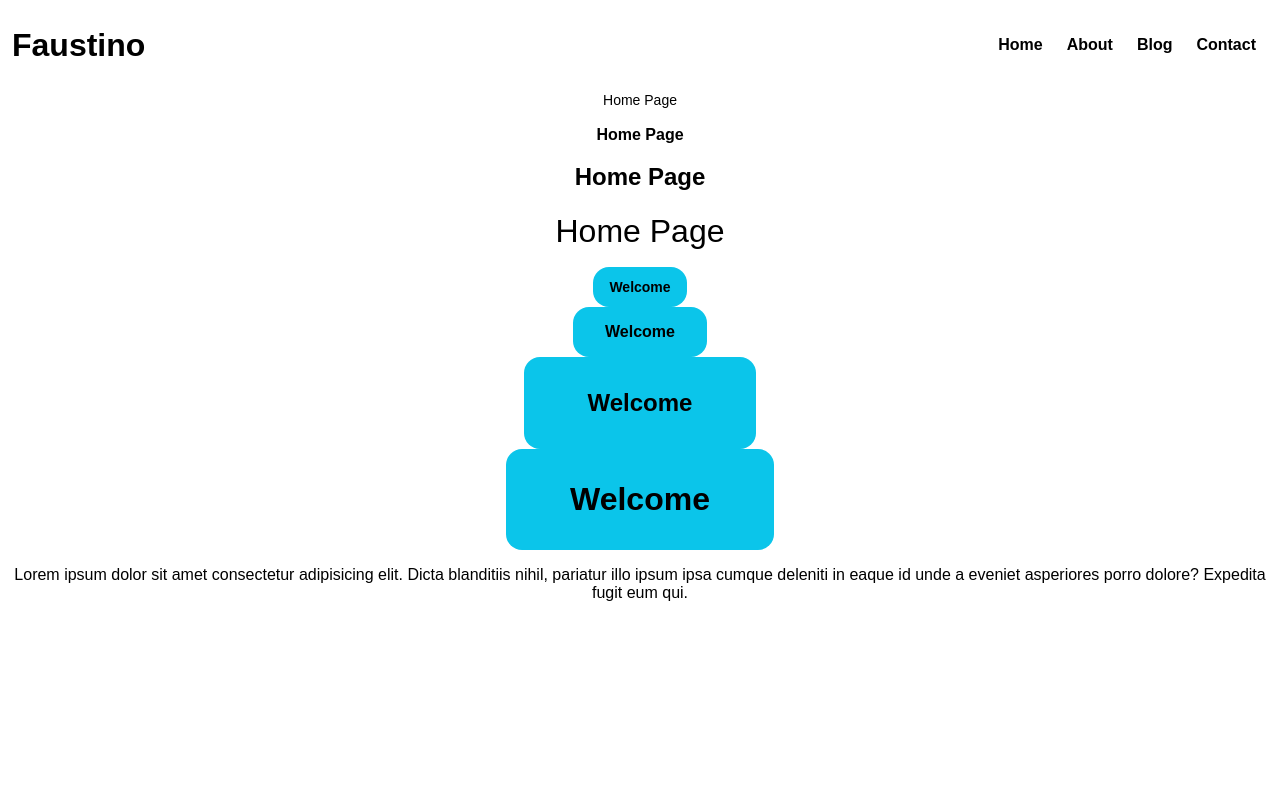
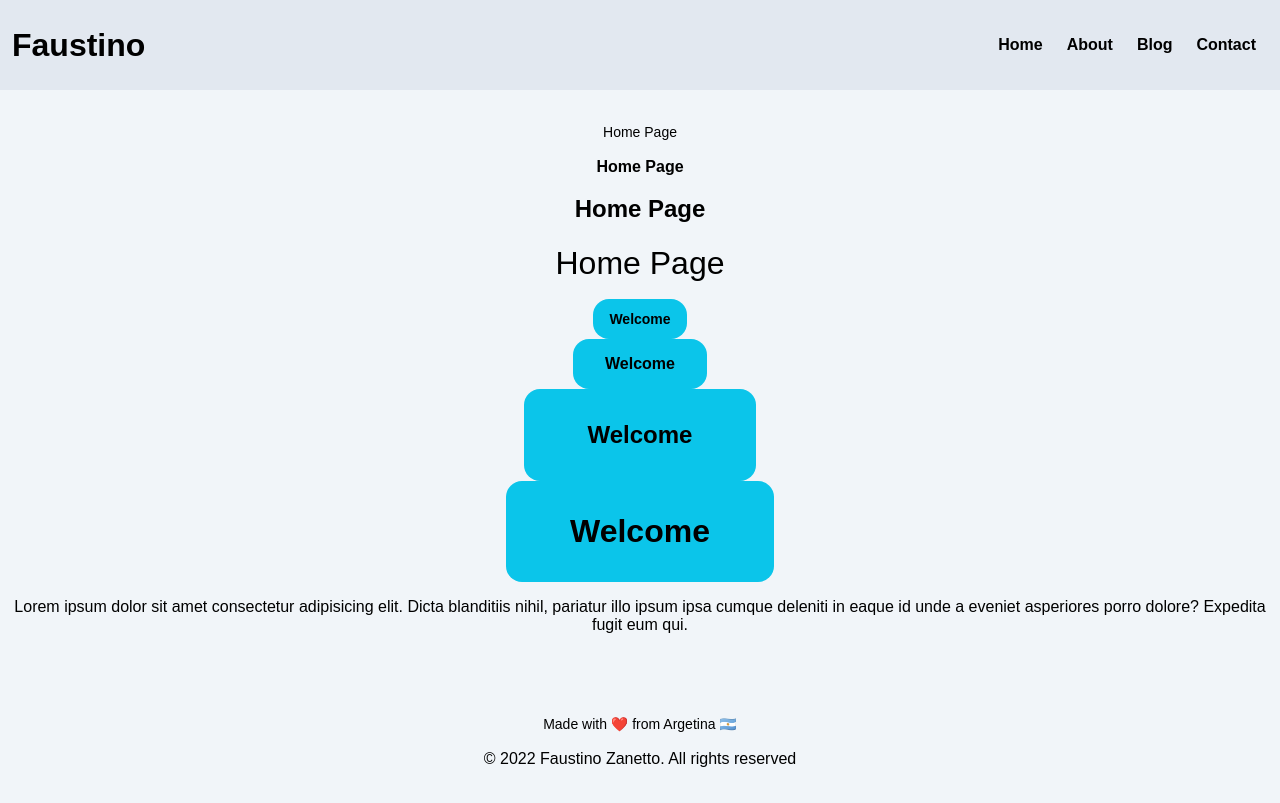
Before and after one commit to faustinozanetto/portfolio, a Next.js app: page / in a window 1280 px wide. Built offline with nearby package versions, Linux system fonts and the light colour scheme; a web font is replaced by a local one.

Commit message:
Continued on working on layout and footer

```diff
--- a/src/components/layouts/base/base-layout.styles.ts
+++ b/src/components/layouts/base/base-layout.styles.ts
@@ -4,14 +4,16 @@ const LayoutContainer = styled.main`
   display: flex;
   flex-direction: column;
   overflow: hidden;
-  align-items: center;
-  justify-content: center;
+  min-height: 100vh;
+  background-color: ${(props) => props.theme.colors.background[100]};
 `;
 
 export const LayoutContent = styled.section`
   display: flex;
   flex-direction: column;
   align-items: center;
+  margin-top: ${(props) => props.theme.spacing.xl};
+  margin-bottom: ${(props) => props.theme.spacing.xl};
 `;
 
 export default LayoutContainer;
--- a/src/components/layouts/base/base-layout.tsx
+++ b/src/components/layouts/base/base-layout.tsx
@@ -1,9 +1,10 @@
 import React from 'react';
 import type { ReactNode } from 'react';
+import Navbar from '@components/navbar/navbar';
 import LayoutContainer, { LayoutContent } from './base-layout.styles';
 import type { BaseLayoutHeadProps } from './head/base-layout-head';
 import BaseLayoutHead from './head/base-layout-head';
-import Navbar from '@components/navbar/navbar';
+import BaseLayoutFooter from './footer/base-layout-footer';
 
 type BaseLayoutProps = {
   children: ReactNode;
@@ -24,6 +25,8 @@ const BaseLayout: React.FC<BaseLayoutProps> = (props) => {
 
       {/* CONTENT */}
       <LayoutContent>{children}</LayoutContent>
+
+      <BaseLayoutFooter />
     </LayoutContainer>
   );
 };
--- /dev/null
+++ b/src/components/layouts/base/footer/base-layout-footer.styles.ts
@@ -0,0 +1,18 @@
+import Container from '@components/ui/container/container';
+import styled from 'styled-components';
+
+const StyledFooter = styled.footer`
+  position: relative;
+  overflow: hidden;
+  margin-top: auto;
+  padding-top: ${(props) => props.theme.spacing.lg};
+  padding-bottom: ${(props) => props.theme.spacing.lg};
+`;
+
+export const FooterContainer = styled(Container)`
+  display: flex;
+  padding-top: ${(props) => props.theme.spacing.lg};
+  padding-bottom: ${(props) => props.theme.spacing.lg};
+`;
+
+export default StyledFooter;
--- /dev/null
+++ b/src/components/layouts/base/footer/base-layout-footer.tsx
@@ -0,0 +1,24 @@
+import React from 'react';
+import Heading from '@components/ui/heading/heading';
+import StyledFooter, { FooterContainer } from './base-layout-footer.styles';
+
+export type BaseLayoutFooterProps = {
+  children: React.ReactNode;
+};
+
+const BaseLayoutFooter: React.FC<BaseLayoutFooterProps> = (props) => {
+  const { children } = props;
+
+  return (
+    <StyledFooter>
+      <FooterContainer>
+        <Heading>Made with ❤️ from Argetina 🇦🇷</Heading>
+        <Heading size="md" style={{ marginBottom: 0 }}>
+          © 2022 Faustino Zanetto. All rights reserved
+        </Heading>
+      </FooterContainer>
+    </StyledFooter>
+  );
+};
+
+export default BaseLayoutFooter;
--- a/src/components/navbar/navbar.styles.ts
+++ b/src/components/navbar/navbar.styles.ts
@@ -2,9 +2,9 @@ import Container from '@components/ui/container/container';
 import styled from 'styled-components';
 
 const StyledNavbar = styled.div`
-  position: relative;
   width: 100%;
   z-index: 10;
+  background-color: ${(props) => props.theme.colors.background[200]};
 `;
 
 export const NavbarContainer = styled(Container)``;
--- a/src/components/navbar/navbar.tsx
+++ b/src/components/navbar/navbar.tsx
@@ -19,6 +19,7 @@ const Navbar: React.FC<NavbarProps> = (props) => {
 
           {/* RIGHT */}
           <NavbarRight>
+            {/* Links */}
             <NavbarLink href="/">Home</NavbarLink>
             <NavbarLink href="/about">About</NavbarLink>
             <NavbarLink href="/blog">Blog</NavbarLink>
--- a/src/pages/index.tsx
+++ b/src/pages/index.tsx
@@ -13,7 +13,12 @@ const HomePage: React.FC<HomePageProps> = (props) => {
   const [theme, themeToggler] = useTheme();
 
   return (
-    <BaseLayout>
+    <BaseLayout
+      headProps={{
+        title: 'Home',
+        description: 'Home page of my personal porftolio.',
+      }}
+    >
       <Container>
         <Heading as="h1" size="sm" weight="normal">
           Home Page
--- a/src/styles/global-styles.ts
+++ b/src/styles/global-styles.ts
@@ -67,7 +67,18 @@ export const lightTheme = {
       700: '#0987A0',
       800: '#086F83',
     },
-    background: '#fafafa',
+    background: {
+      50: '#f8fafc',
+      100: '#f1f5f9',
+      200: '#e2e8f0',
+      300: '#cbd5e1',
+      400: '#94a3b8',
+      500: '#64748b',
+      600: '#475569',
+      700: '#334155',
+      800: '#1e293b',
+      900: '#0f172a',
+    },
     text: '#000',
   },
   fontFamily: {
```
